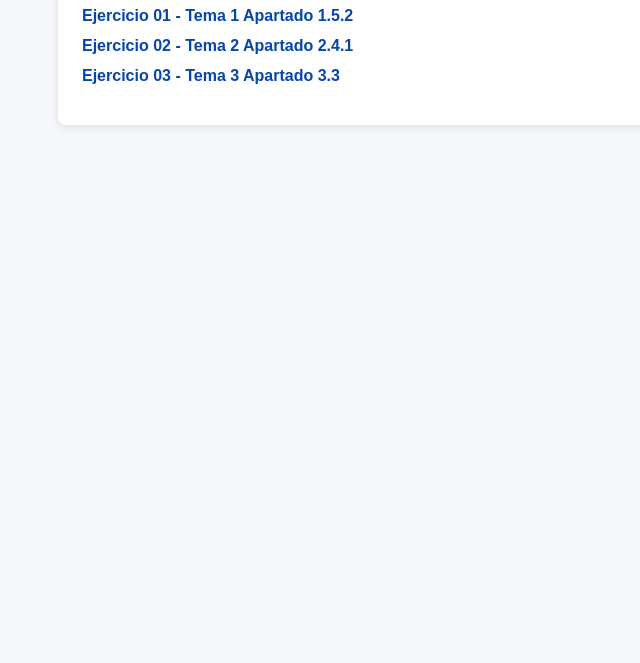
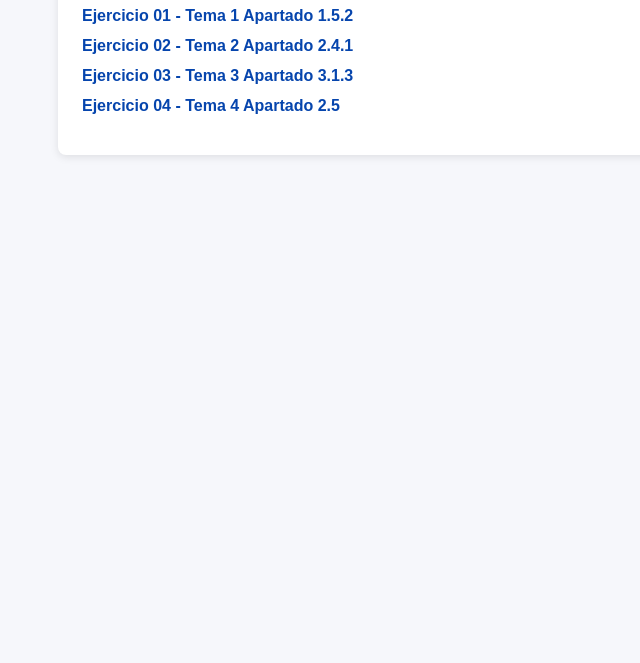
Before and after one commit to codequest48k/IFCD0110.-CONFECCI-N-Y-PUBLICACI-N-DE-P-GINAS-WEB-, a plain HTML site: page index.html in a window 1280 px wide. Shown: the part 137-800 px from the top of the page, without its empty margins (258-898 px from the left). Drawn offline with Linux system fonts and the light colour scheme.

Commit message:
añado enlace del ejercicio 4

```diff
--- a/index.html
+++ b/index.html
@@ -20,7 +20,8 @@
     <ul>
       <li><a href="Ejercicio-01/index.html">Ejercicio 01 - Tema 1 Apartado 1.5.2</a></li>
       <li><a href="ejercicio02-tema2-apartado2-4-1/index.html">Ejercicio 02 - Tema 2 Apartado 2.4.1</a></li>
-      <li><a href="ejercicio-03-Tema-3-Apartado-3-1-3/index.html">Ejercicio 03 - Tema 3 Apartado 3.3</a></li>
+      <li><a href="ejercicio-03-Tema-3-Apartado-3-1-3/index.html">Ejercicio 03 - Tema 3 Apartado 3.1.3</a></li>
+      <li><a href="ejercicio-04-Tema-4-Apartado-4-2-5/index.html">Ejercicio 04 - Tema 4 Apartado 2.5</a></li>
     </ul>
   </div>
 
```
